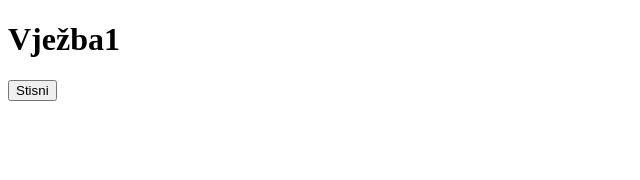
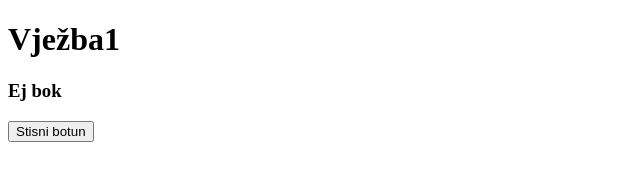
Before and after one commit to barbara3210/Vjezba1, a plain HTML site: page index.html in a window 1280 px wide. Shown: the whole page, without its empty margins (0-640 px from the left). Drawn offline with Linux system fonts and the light colour scheme.

Commit message:
Dodan naslov

```diff
--- a/index.html
+++ b/index.html
@@ -10,6 +10,7 @@
 </head>
 <body>
     <h1>Vježba1</h1>
-    <button>Stisni</button>
+    <h3>Ej bok</h3>
+    <button>Stisni botun</button>
 </body>
 </html>
```
